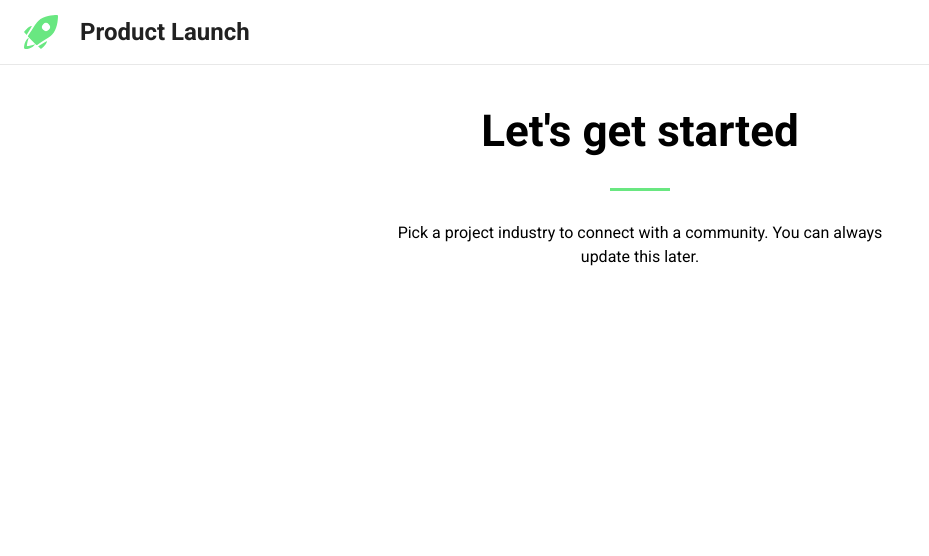
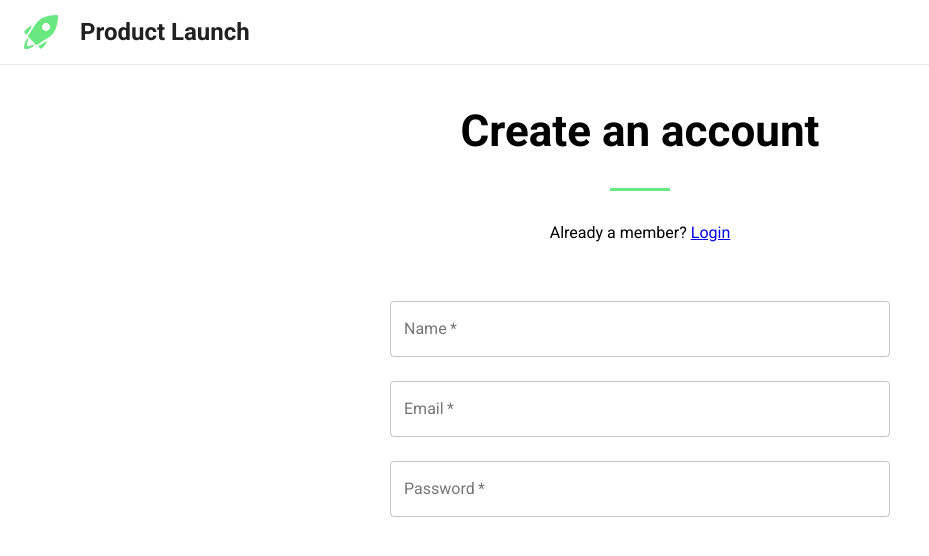
Before and after one commit to hatchways/team-summer, a React (Create React App) app in the folder client/: page /signup in a window 1280 px wide. Shown: the top 556 px of the page, without its empty margins (0-929 px from the left). Built offline with nearby package versions, Linux system fonts and the light colour scheme.

Commit message:
Reworking page; Input Component

```diff
--- a/client/src/components/inputs.js
+++ b/client/src/components/inputs.js
@@ -1,5 +1,5 @@
 import React, {useEffect, useState, useRef} from 'react';
-import {InputLabel, OutlinedInput, Select} from '@material-ui/core';
+import {InputLabel, OutlinedInput, Select, TextField} from '@material-ui/core';
 import PropTypes from 'prop-types';
 
 const handleSelect = (callback) => event => callback(event.target.value);
@@ -47,4 +47,35 @@ OutlinedSelect.propTypes = {
     disabled: PropTypes.bool
 };
 
-export { OutlinedSelect }
+const CustomOutlinedInput = (props) => {
+    return (
+        <TextField
+            id={props.id || `input-${props.label}`}
+            name={props.name}
+            value={props.value}
+            label={props.label}
+            type={props.type || 'text'}
+            margin="normal"
+            variant="outlined"
+            fullWidth
+            autoComplete={props.autocomplete || false}
+            onChange={(event) => props.onChange(event.target.value)}
+            {...props}
+        />
+    )
+};
+
+CustomOutlinedInput.propTypes = {
+    name: PropTypes.string.isRequired,
+    value: PropTypes.oneOfType([
+        PropTypes.string,
+        PropTypes.object
+    ]).isRequired,
+    label: PropTypes.string.isRequired,
+    onChange: PropTypes.func.isRequired,
+    autocomplete: PropTypes.bool,
+    id: PropTypes.string,
+    type: PropTypes.string
+};
+
+export {OutlinedSelect, CustomOutlinedInput}
--- a/client/src/pages/sign-up.js
+++ b/client/src/pages/sign-up.js
@@ -1,7 +1,12 @@
-import React from 'react'
-import {makeStyles, Typography} from '@material-ui/core'
+import React, {useState} from 'react';
+import {
+    makeStyles,
+    Typography,
+} from '@material-ui/core';
 
-import BoldLine from '../components/bold-line'
+import BoldLine from '../components/bold-line';
+import {Link} from "react-router-dom";
+import {CustomOutlinedInput} from "../components/inputs";
 
 const useStyles = makeStyles({
     pageContent: {
@@ -17,20 +22,53 @@ const useStyles = makeStyles({
     },
     explanationText: {
         textAlign: 'center',
+        marginBottom: 40
+    },
+    input: {
+        width: '100%'
     }
-})
+});
 
-const SignUp = (props) => {
-    const classes = useStyles()
+const SignUp = () => {
+    const classes = useStyles();
+    const [nameValue, setName] = useState(null);
+    const [emailValue, setEmail] = useState(null);
+    const [passwordValue, setPassword] = useState(null);
+
     return (
         <main className={classes.pageContent}>
-            <Typography variant="h2" className={classes.pageTitle}>Let's get started</Typography>
+            <Typography variant="h2" className={classes.pageTitle}>Create an account</Typography>
             <BoldLine/>
             <Typography variant="body1" className={classes.explanationText}>
-                Pick a project industry to connect with a community. You can always update this later.
+                Already a member? <Link to="/login">Login</Link>
             </Typography>
+            <form style={{width: '100%'}}>
+                <CustomOutlinedInput
+                    name="name"
+                    value={nameValue}
+                    label="Name"
+                    onChange={setName}
+                    required
+                />
+                <CustomOutlinedInput
+                    name="email"
+                    value={emailValue}
+                    label="Email"
+                    onChange={setEmail}
+                    type="email"
+                    required
+                />
+                <CustomOutlinedInput
+                    name="password"
+                    value={passwordValue}
+                    label="Password"
+                    onChange={setPassword}
+                    type="password"
+                    required
+                />
+            </form>
         </main>
     )
-}
+};
 
 export default SignUp
```
